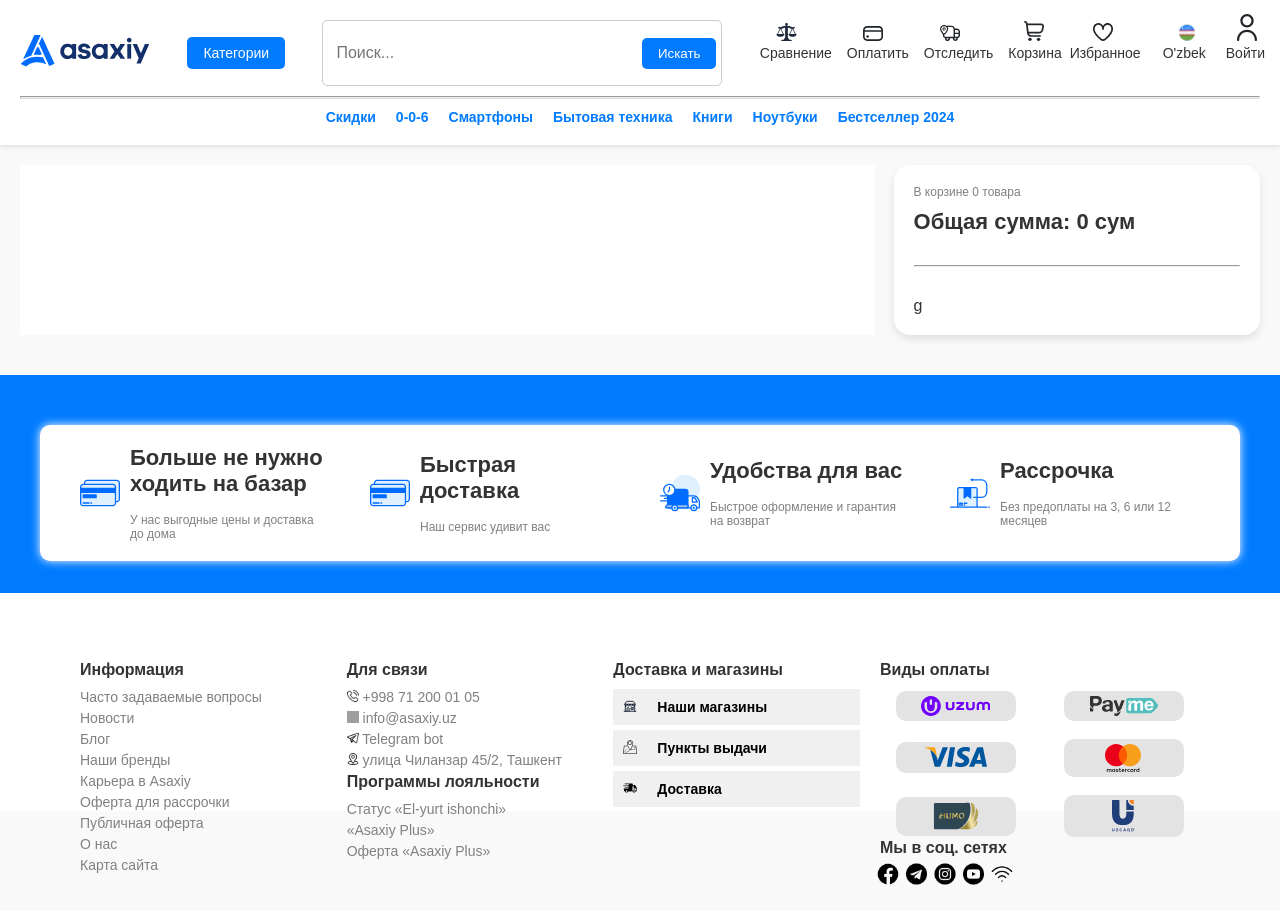
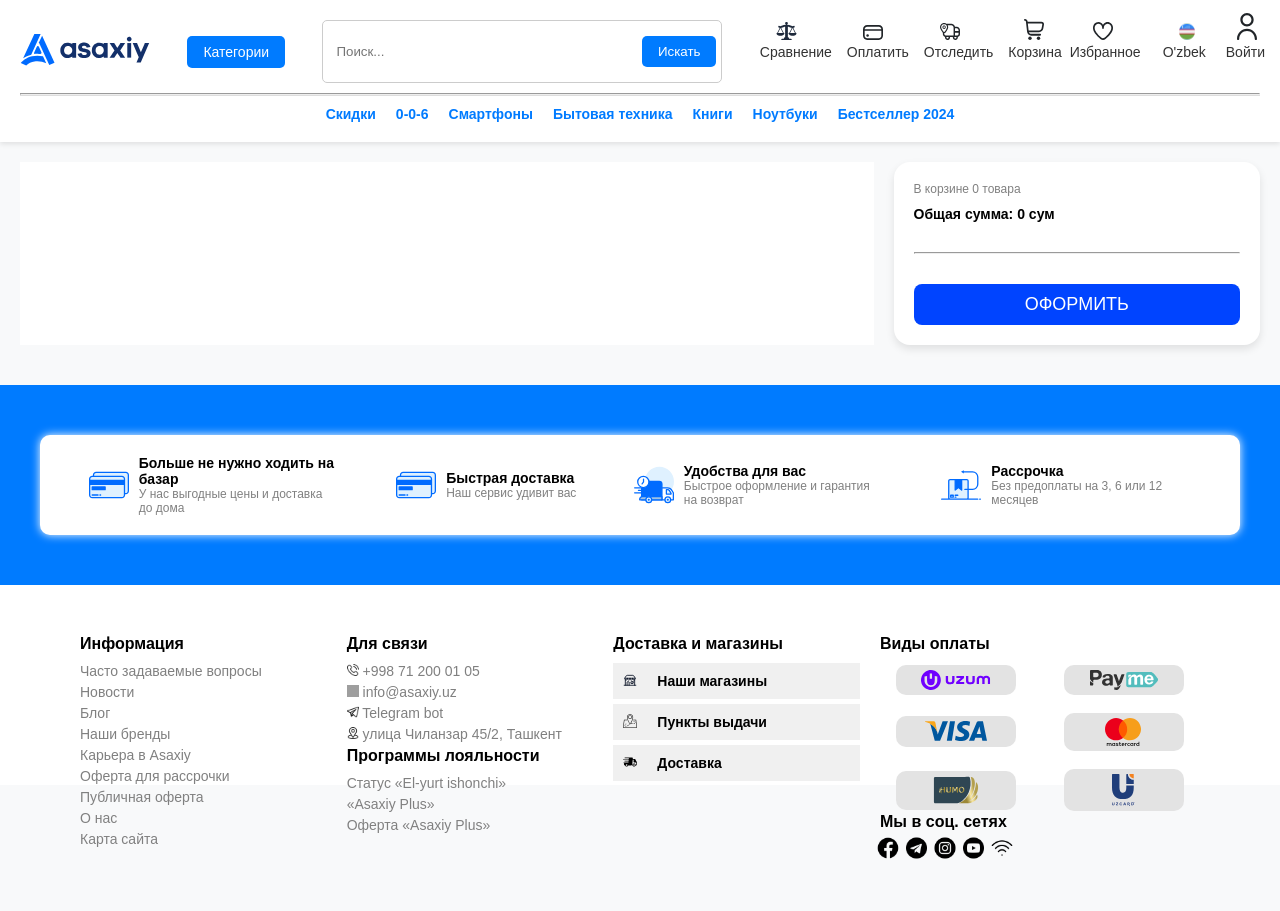
Before and after one commit to BEKZOD06HTML/asaxiy, a React (Vite) app: page /korzina in a window 1280 px wide. After the commit the page ends 885 px from the top, so only its background shows below. Built offline with nearby package versions, Linux system fonts and the light colour scheme; grey boxes are pictures that could not be loaded.

Commit message:
jonga_tegdi

```diff
--- a/src/App.jsx
+++ b/src/App.jsx
@@ -8,7 +8,6 @@ import Login from './pages/login/login'
 import Product from './pages/product/product'
 import Like from './pages/like/Like'
 import Korzina from './pages/korzina/Korzina'
-import Form from './components/form/form'
 const App = () => {
   return (
     <div>
@@ -21,7 +20,7 @@ const App = () => {
         <Route path='/product/:id' element={<Product/>}/>
         <Route path='/like' element={<Like/>}/>
         <Route path='/korzina' element={<Korzina/>}/>
-        <Route path='/form' element={<Form/>}/>
+
 
       </Routes>
 
--- a/src/pages/korzina/Korzina.jsx
+++ b/src/pages/korzina/Korzina.jsx
@@ -1,7 +1,6 @@
 import Header from '../../components/header/header';
 import Footer from '../../components/footer/footer';
 import { useEffect, useState } from 'react';
-import { NavLink } from 'react-router-dom';
 import './korzina.css';
 
 const Korzina = () => {
@@ -95,7 +94,11 @@ const Korzina = () => {
             <p>В корзине {cart.length} товара</p>
             <h3>Общая сумма: {totalSum} сум</h3>
             <hr />
-         g
+          <div className="cart-buttons">
+          < button className="checkout-btn">
+  ОФОРМИТЬ
+</button>
+          </div>
           </div>
         </div>
       </div>
```
